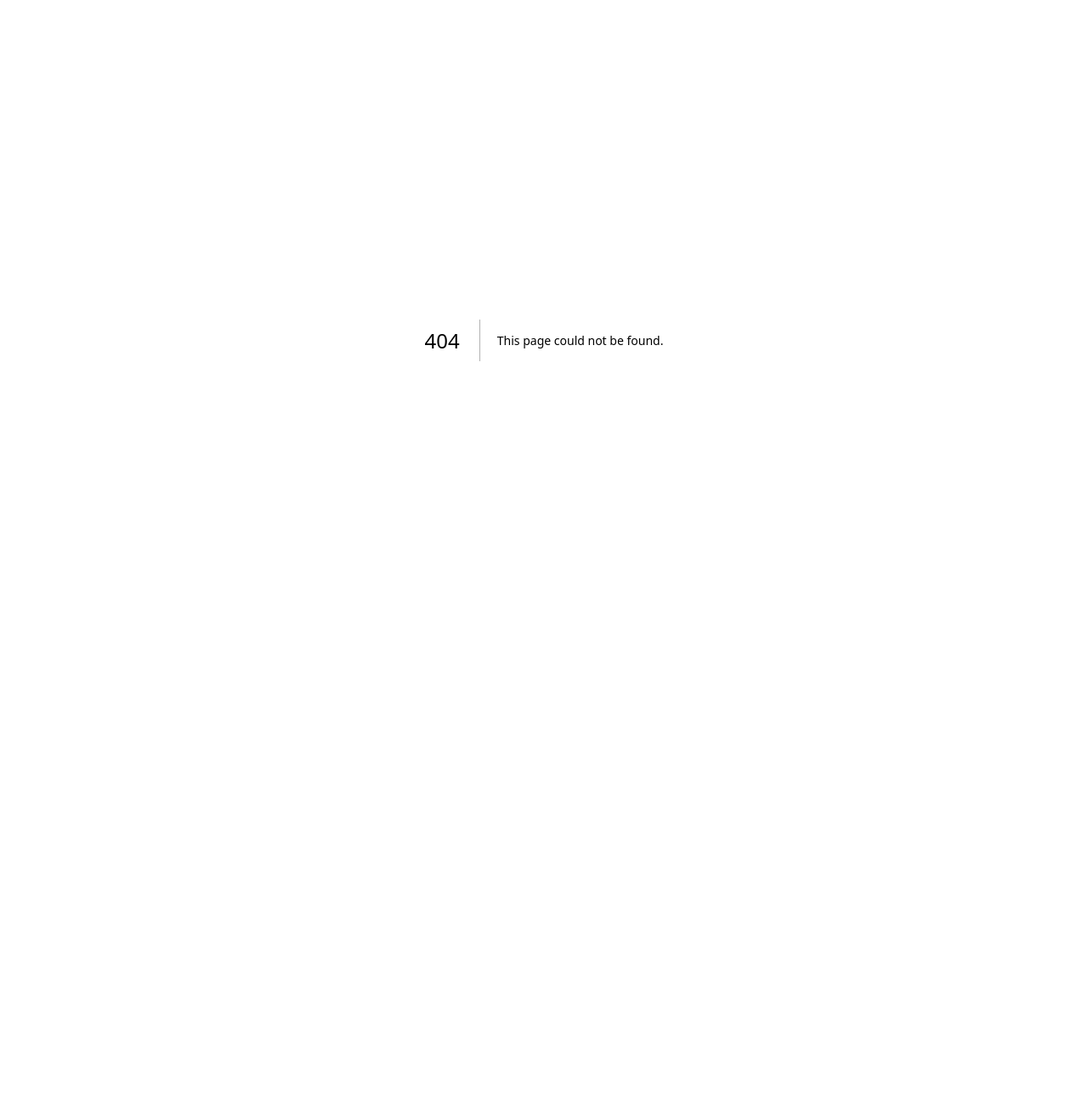
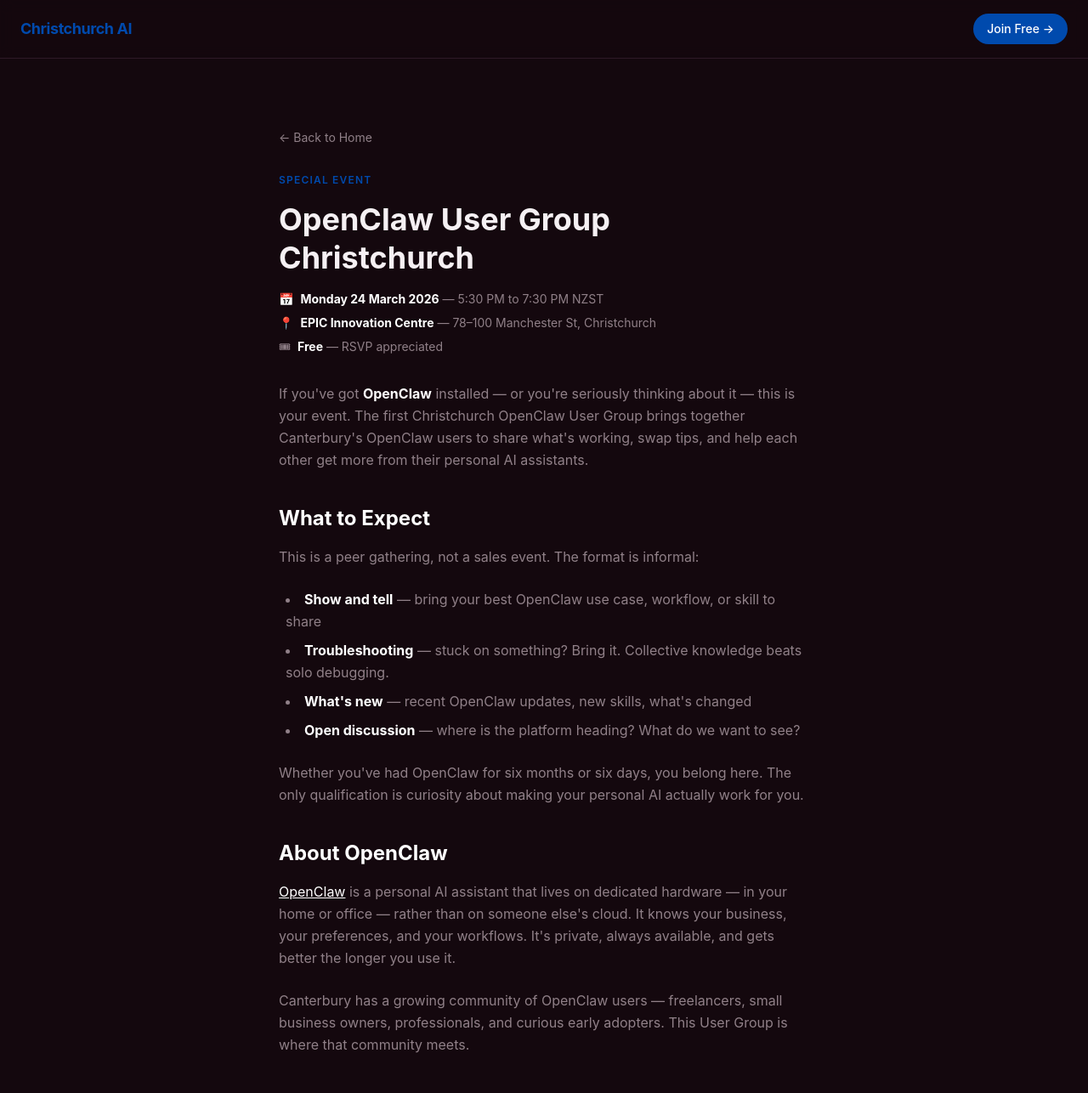
Before and after one commit to caelanhuntress/christchurch-ai, a Next.js app: page /openclaw-user-group-march-2026 in a window 1280 px wide. Before the commit this address had no page. Shown: the top 1286 px of the page at 85% size. Before the commit the page ends 800 px from the top, so only its background shows below. Built offline with nearby package versions, Linux system fonts and the light colour scheme.

Commit message:
event: OpenClaw User Group Christchurch March 24 2026

```diff
--- /dev/null
+++ b/app/openclaw-user-group-march-2026/page.tsx
@@ -0,0 +1,157 @@
+import type { Metadata } from "next";
+import Link from "next/link";
+
+export const metadata: Metadata = {
+  title: "OpenClaw User Group Christchurch — March 24, 2026 | Christchurch AI",
+  description: "Join the first OpenClaw User Group in Christchurch — March 24, 2026. Share experiences, get tips, and connect with other OpenClaw users in Canterbury.",
+  keywords: ["OpenClaw user group Christchurch", "OpenClaw NZ", "AI assistant Christchurch", "personal AI assistant NZ", "Christchurch AI meetup March 2026"],
+  alternates: { canonical: "https://christchurch-ai.com/openclaw-user-group-march-2026" },
+};
+
+const schema = {
+  "@context": "https://schema.org",
+  "@type": "Event",
+  "name": "OpenClaw User Group Christchurch — March 2026",
+  "description": "The first OpenClaw User Group in Christchurch. Share experiences, get tips, and connect with other OpenClaw users in Canterbury.",
+  "startDate": "2026-03-24T17:30:00+13:00",
+  "endDate": "2026-03-24T19:30:00+13:00",
+  "eventStatus": "https://schema.org/EventScheduled",
+  "eventAttendanceMode": "https://schema.org/OfflineEventAttendanceMode",
+  "isAccessibleForFree": true,
+  "location": {
+    "@type": "Place",
+    "name": "EPIC Innovation Centre",
+    "address": {
+      "@type": "PostalAddress",
+      "streetAddress": "78-100 Manchester St",
+      "addressLocality": "Christchurch",
+      "addressRegion": "Canterbury",
+      "addressCountry": "NZ"
+    }
+  },
+  "organizer": {
+    "@type": "Organization",
+    "name": "Christchurch Artificial Intelligence",
+    "url": "https://christchurch-ai.com"
+  },
+  "url": "https://christchurch-ai.com/openclaw-user-group-march-2026"
+};
+
+export default function OpenClawUserGroup() {
+  return (
+    <div className="min-h-screen" style={{ background: "var(--background)" }}>
+      <script type="application/ld+json" dangerouslySetInnerHTML={{ __html: JSON.stringify(schema) }} />
+      <nav className="border-b px-6 py-4 flex items-center justify-between sticky top-0 z-50 backdrop-blur-sm"
+        style={{ borderColor: "var(--border)", background: "rgba(20,8,14,0.9)" }}>
+        <Link href="/" className="font-bold text-lg tracking-tight" style={{ color: "var(--accent)" }}>Christchurch AI</Link>
+        <a href="https://meetup.com/christchurch-ai" target="_blank" rel="noopener noreferrer"
+          className="px-4 py-2 rounded-full text-sm font-medium" style={{ background: "var(--accent)", color: "#ffffff" }}>
+          Join Free →
+        </a>
+      </nav>
+
+      <article className="max-w-2xl mx-auto px-6 py-20">
+        <Link href="/" className="text-sm mb-8 inline-block" style={{ color: "var(--text-muted)" }}>← Back to Home</Link>
+
+        <div className="text-xs font-semibold uppercase tracking-widest mb-4" style={{ color: "var(--accent)" }}>
+          Special Event
+        </div>
+
+        <h1 className="text-4xl font-bold mb-4 leading-tight">
+          OpenClaw User Group<br />Christchurch
+        </h1>
+
+        <div className="flex flex-col gap-2 mb-8 text-sm" style={{ color: "var(--text-muted)" }}>
+          <div className="flex items-center gap-2">
+            <span>📅</span>
+            <span><strong className="text-white">Monday 24 March 2026</strong> — 5:30 PM to 7:30 PM NZST</span>
+          </div>
+          <div className="flex items-center gap-2">
+            <span>📍</span>
+            <span><strong className="text-white">EPIC Innovation Centre</strong> — 78–100 Manchester St, Christchurch</span>
+          </div>
+          <div className="flex items-center gap-2">
+            <span>🎟</span>
+            <span><strong className="text-white">Free</strong> — RSVP appreciated</span>
+          </div>
+        </div>
+
+        <div className="space-y-6 text-base leading-relaxed" style={{ color: "var(--text-muted)" }}>
+
+          <p>
+            If you've got <strong className="text-white">OpenClaw</strong> installed — or you're seriously
+            thinking about it — this is your event. The first Christchurch OpenClaw User Group brings
+            together Canterbury's OpenClaw users to share what's working, swap tips, and help each other
+            get more from their personal AI assistants.
+          </p>
+
+          <h2 className="text-2xl font-bold text-white mt-10 mb-4">What to Expect</h2>
+
+          <p>This is a peer gathering, not a sales event. The format is informal:</p>
+
+          <ul className="list-disc list-inside space-y-2 ml-2">
+            <li><strong className="text-white">Show and tell</strong> — bring your best OpenClaw use case, workflow, or skill to share</li>
+            <li><strong className="text-white">Troubleshooting</strong> — stuck on something? Bring it. Collective knowledge beats solo debugging.</li>
+            <li><strong className="text-white">What's new</strong> — recent OpenClaw updates, new skills, what's changed</li>
+            <li><strong className="text-white">Open discussion</strong> — where is the platform heading? What do we want to see?</li>
+          </ul>
+
+          <p>
+            Whether you've had OpenClaw for six months or six days, you belong here. The only
+            qualification is curiosity about making your personal AI actually work for you.
+          </p>
+
+          <h2 className="text-2xl font-bold text-white mt-10 mb-4">About OpenClaw</h2>
+
+          <p>
+            <a href="https://openclaws.nz" target="_blank" rel="noopener noreferrer" className="text-white underline">OpenClaw</a>{" "}
+            is a personal AI assistant that lives on dedicated hardware — in your home or office —
+            rather than on someone else's cloud. It knows your business, your preferences, and your
+            workflows. It's private, always available, and gets better the longer you use it.
+          </p>
+
+          <p>
+            Canterbury has a growing community of OpenClaw users — freelancers, small business owners,
+            professionals, and curious early adopters. This User Group is where that community meets.
+          </p>
+
+          <h2 className="text-2xl font-bold text-white mt-10 mb-4">Not an OpenClaw User Yet?</h2>
+
+          <p>
+            If you've been curious about OpenClaw but haven't taken the step, this is a good event to
+            attend before you do. Talk to people who are actually using it. Ask the real questions.
+            Find out if it's right for your situation.
+          </p>
+
+          <p>
+            For more information about OpenClaw installations in Christchurch, visit{" "}
+            <a href="https://openclaws.nz" target="_blank" rel="noopener noreferrer" className="text-white underline">openclaws.nz</a>.
+          </p>
+
+          <h2 className="text-2xl font-bold text-white mt-10 mb-4">RSVP</h2>
+
+          <p>
+            Free to attend — RSVP through our{" "}
+            <a href="https://meetup.com/christchurch-ai" target="_blank" rel="noopener noreferrer" className="text-white underline">
+              Meetup page
+            </a>{" "}
+            so we can plan for numbers. No ticket needed on the door.
+          </p>
+
+          <div className="mt-10 p-6 rounded-lg border" style={{ borderColor: "var(--accent)", background: "rgba(0,74,173,0.08)" }}>
+            <p className="font-semibold text-white mb-2">Hosted by Christchurch AI</p>
+            <p className="text-sm">
+              The Christchurch AI monthly meetup runs on the{" "}
+              <strong className="text-white">First Monday of every month</strong> at EPIC Innovation Centre.
+              Our next regular meetup is <strong className="text-white">Monday 4 May 2026</strong>.
+            </p>
+            <p className="text-sm mt-2">
+              <Link href="/" className="text-white underline">← Back to Christchurch AI</Link>
+            </p>
+          </div>
+
+        </div>
+      </article>
+    </div>
+  );
+}
```
